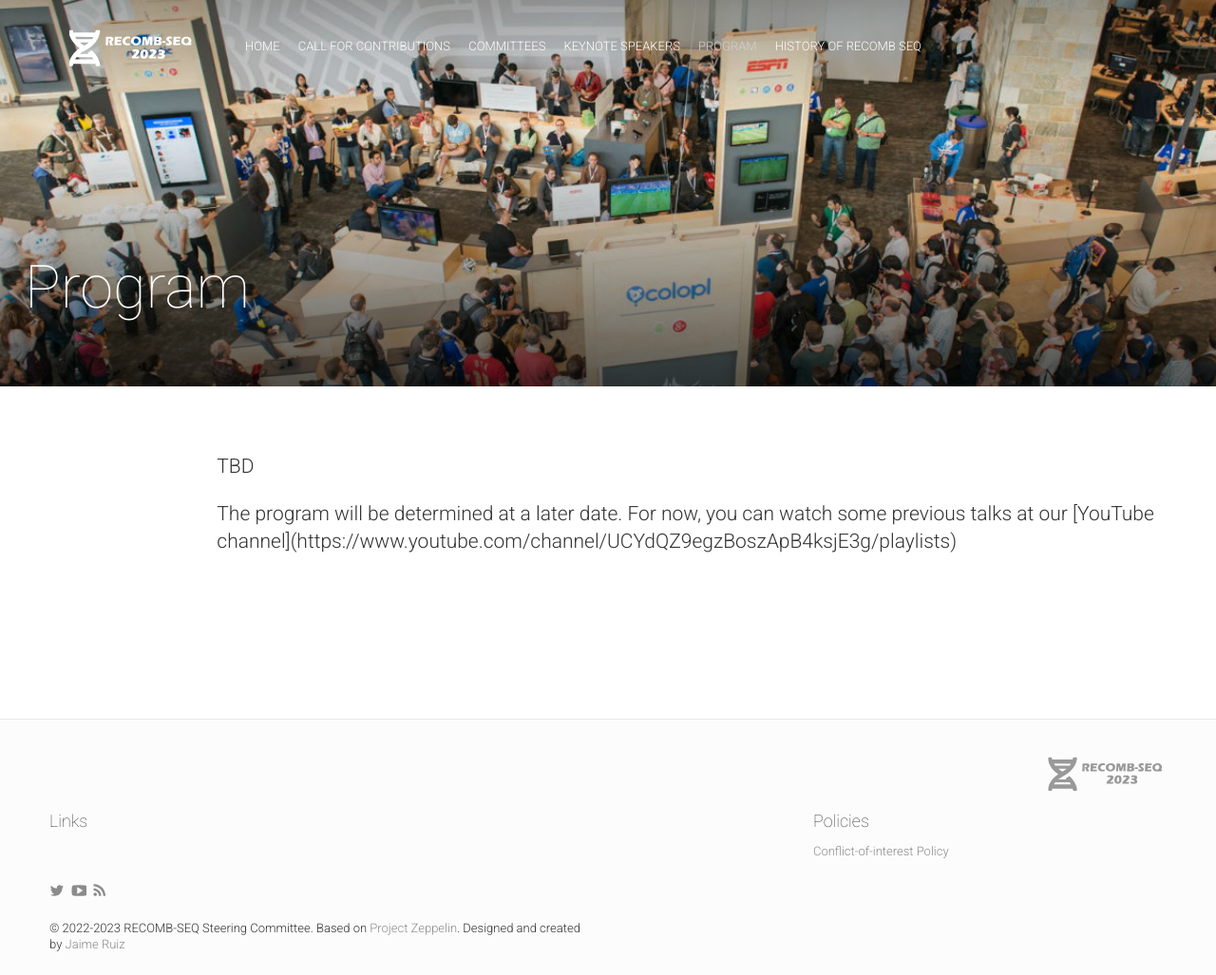
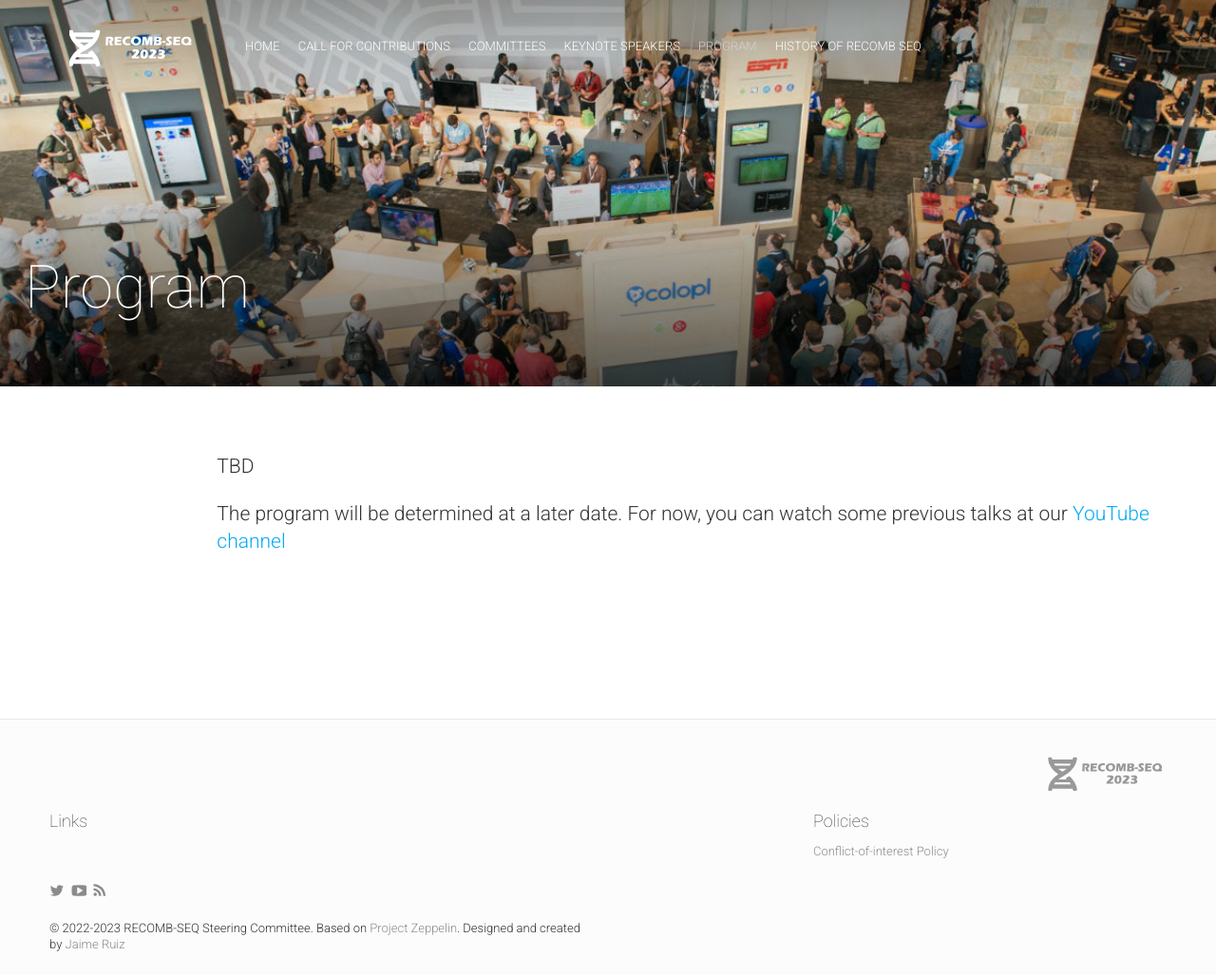
Before and after one commit to recomb-seq/recomb-seq.github.io, a Jekyll site: the page built from schedule.html, in a window 1280 px wide and 1027 px high. Shown: the whole window at 95% size. Built offline with Jekyll 4.4.1, drawn with Linux system fonts in a browser that asks for light colours; nearby versions of some CDN libraries; comment, search, counter and statistics services are not loaded.

Commit message:
fix typo

```diff
--- a/_includes/schedule-tbd.html
+++ b/_includes/schedule-tbd.html
@@ -3,7 +3,7 @@
     <div class="content-wrapper text-left">
         <div class="col-md-10 col-sm-10 col-lg-offset-2 col-md-offset-2 col-sm-offset-1">
             <h2 class="lead">TBD</h2>
-            <p class="lead">The program will be determined at a later date. For now, you can watch some previous talks at our [YouTube channel](https://www.youtube.com/channel/UCYdQZ9egzBoszApB4ksjE3g/playlists) </p>
+            <p class="lead">The program will be determined at a later date. For now, you can watch some previous talks at our <a href="https://www.youtube.com/channel/UCYdQZ9egzBoszApB4ksjE3g/playlists">YouTube channel</a> </p>
         </div>
     </div>
 </section>
```
